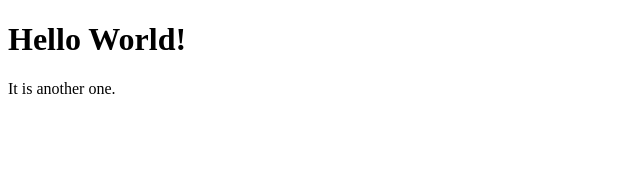
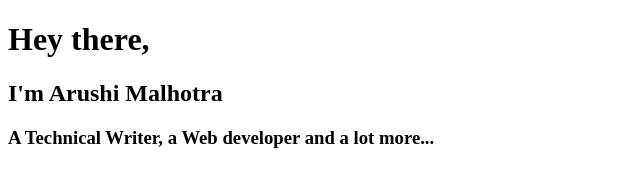
Before and after one commit to arushi2610/Portfolio-Website, a plain HTML site: page index.html in a window 1280 px wide. Shown: the whole page, without its empty margins (0-640 px from the left). Drawn offline with Linux system fonts and the light colour scheme.

Commit message:
Update index.html

```diff
--- a/index.html
+++ b/index.html
@@ -1,10 +1,11 @@
 <!DOCTYPE html>
 <html>
     <head>
-        <title></title>
+        <title>Portfolio Website</title>
     </head>
     <body>
-        <h1>Hello World!</h1>
-        <p>It is another one.</p>
+        <h1>Hey there,</h1>
+        <h2>I'm Arushi Malhotra</h2>
+        <h3>A Technical Writer, a Web developer and a lot more...</h3>
     </body>
 </html>
```
